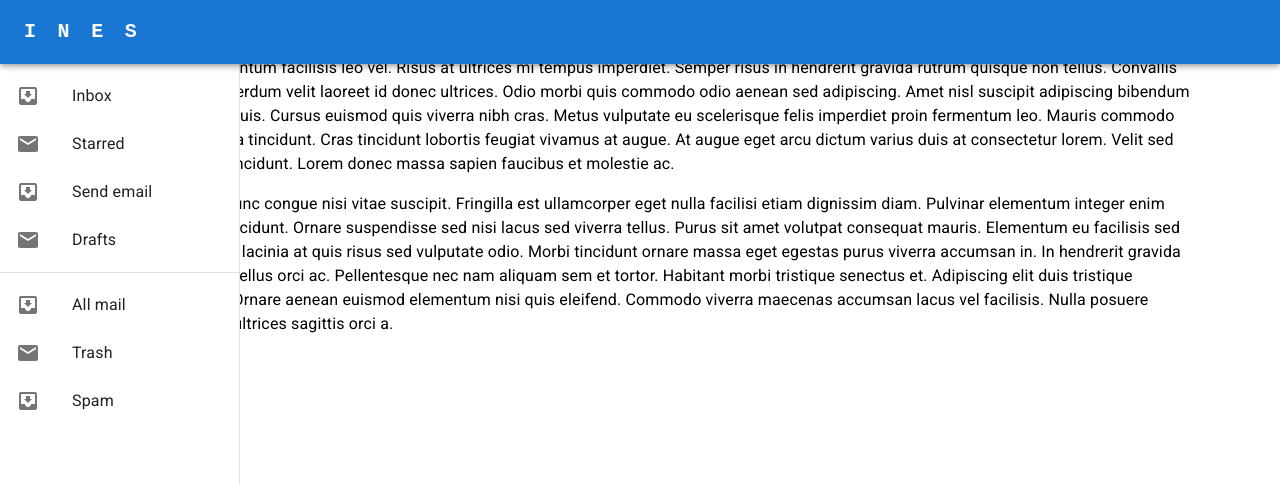
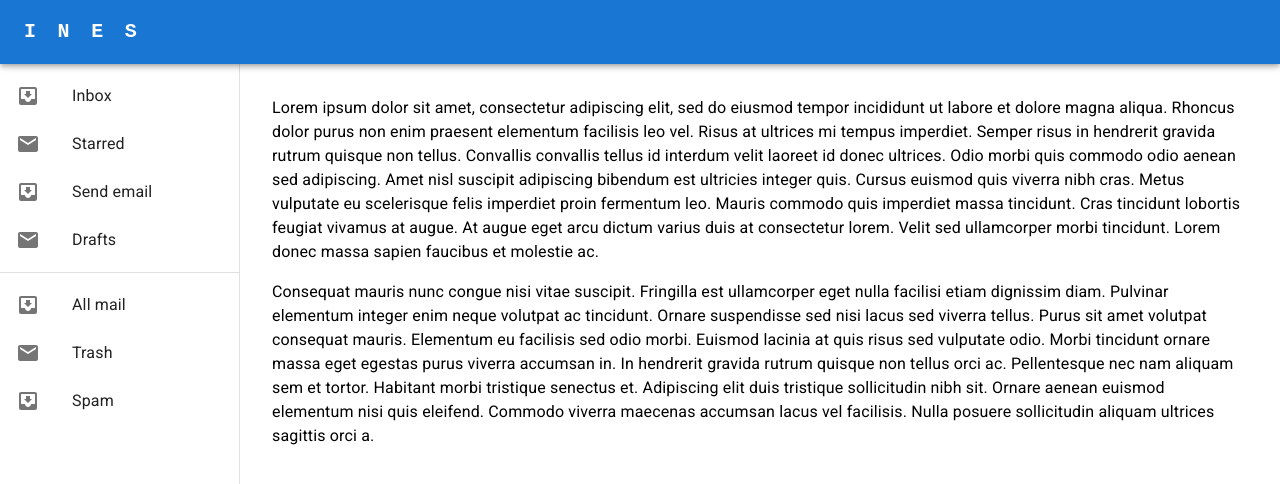
Before and after one commit to ines-erp/react-frontend, a React (Vite) app: page / in a window 1280 px wide. Shown: the top 484 px of the page. Built offline with nearby package versions, Linux system fonts and the light colour scheme.

Commit message:
wip: updating spaces

```diff
--- a/src/layouts/main/LayoutMenuAppbar.jsx
+++ b/src/layouts/main/LayoutMenuAppbar.jsx
@@ -25,11 +25,10 @@ export const LayoutMenuAppbar = () => {
     }
 
     return (
-        <Container>
-
-            <AppBar position='fixed' sx={{ zIndex: (theme) => theme.zIndex.drawer + 1 }}>
+        <Box display={'flex'}>
+            <AppBar position='fixed' sx={{zIndex: (theme) => theme.zIndex.drawer + 1}}>
                 <Toolbar>
-                    <IconButton onClick={handleDrawerToggle}  sx={{display: matches ? 'none':'flex'}}>
+                    <IconButton onClick={handleDrawerToggle} sx={{display: matches ? 'none' : 'flex'}}>
                         <MenuIcon/>
                     </IconButton>
                     <Typography
@@ -90,6 +89,7 @@ export const LayoutMenuAppbar = () => {
                 </Box>
             </Drawer>
             <Box component="main" sx={{flexGrow: 1, p: 3}}>
+                <Toolbar/>
                 <Typography sx={{marginBottom: 2}}>
                     Lorem ipsum dolor sit amet, consectetur adipiscing elit, sed do eiusmod
                     tempor incididunt ut labore et dolore magna aliqua. Rhoncus dolor purus non
@@ -118,6 +118,6 @@ export const LayoutMenuAppbar = () => {
                     posuere sollicitudin aliquam ultrices sagittis orci a.
                 </Typography>
             </Box>
-        </Container>
+        </Box>
     )
 }
```
Lines whose indentation alone changed are shown as unchanged.
